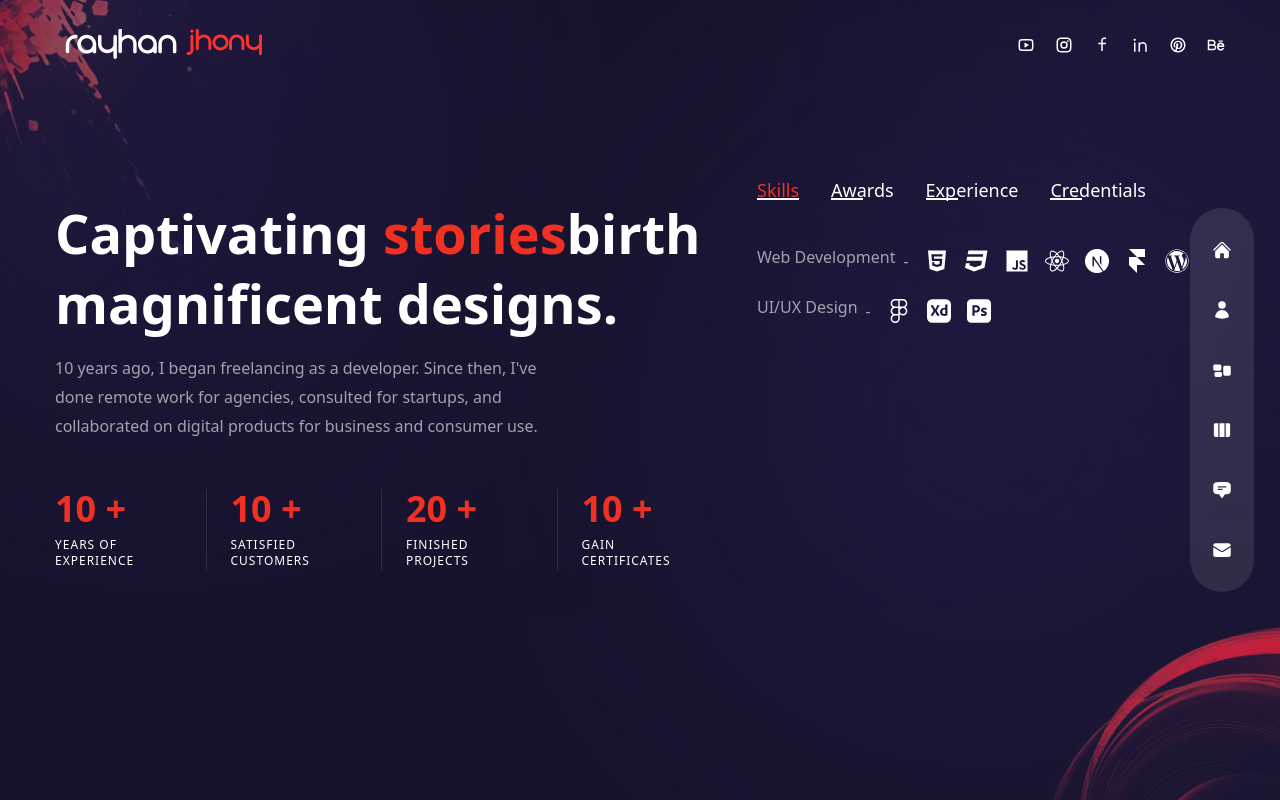
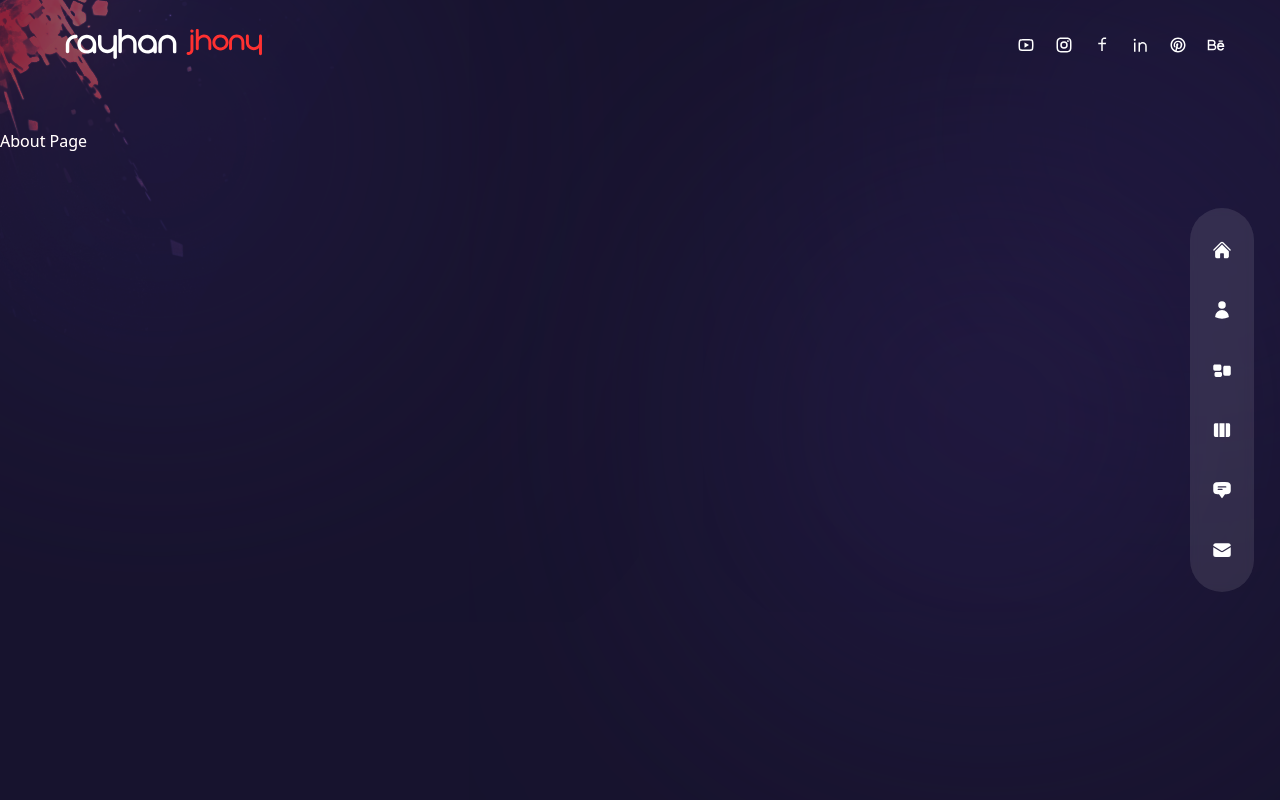
Before and after one commit to JhonyAust/jhony_me, a Next.js app: page /about in a window 1280 px wide. Built offline with nearby package versions, Linux system fonts and the light colour scheme.

Commit message:
Update index.js

```diff
--- a/pages/about/index.js
+++ b/pages/about/index.js
@@ -95,7 +95,8 @@ const About = () => {
   const [index, setIndex] = useState(0);
   return (
     <div className='bg-primary/30 py-32 text-center xl:text-left h-full'>
-        <Circles />
+        <div>About Page</div>
+      {/* <Circles />
       <motion.div
         variants={fadeIn('right', 0.2)}
         initial='hidden'
@@ -103,7 +104,7 @@ const About = () => {
         exit='hidden'
         className='hidden xl:flex absolute bottom-0 -left-[370px]'
       >
-          {/* <Avatar /> */}
+
       </motion.div>
 
       <div className='container mx-auto h-full flex flex-col items-center xl:flex-row gap-x-6'>
@@ -127,7 +128,7 @@ const About = () => {
             done remote work for agencies, consulted for startups, and
             collaborated on digital products for business and consumer use.
           </motion.p>
-            {/* counters */}
+
           <motion.div
             variants={fadeIn('right', 0.6)}
             initial='hidden'
@@ -135,7 +136,7 @@ const About = () => {
             exit='hidden'
             className='hidden md:flex md:max-w-xl xl:max-w-none mx-auto xl:mx-0 mb-8'>
             <div className='flex flex-1 xl:gap-x-6'>
-                {/* experience */}
+
               <div className='relative flex-1 after:w-[1px] after:h-full after:bg-white/10 after:absolute after:top-0 after:right-0'>
                 <div className='text-2xl xl:text-4xl font-extrabold text-accent mb-2'>
                   <CountUp start={0} end={10} duration={5} /> +
@@ -144,7 +145,7 @@ const About = () => {
                   Years of experience
                 </div>
               </div>
-                {/* clients */}
+
               <div className='relative flex-1 after:w-[1px] after:h-full after:bg-white/10 after:absolute after:top-0 after:right-0'>
                 <div className='text-2xl xl:text-4xl font-extrabold text-accent mb-2'>
                   <CountUp start={0} end={10} duration={5} /> +
@@ -153,7 +154,7 @@ const About = () => {
                   Satisfied Customers
                 </div>
               </div>
-                {/* Project */}
+
               <div className='relative flex-1 after:w-[1px] after:h-full after:bg-white/10 after:absolute after:top-0 after:right-0'>
                 <div className='text-2xl xl:text-4xl font-extrabold text-accent mb-2'>
                   <CountUp start={0} end={20} duration={5} /> +
@@ -205,7 +206,7 @@ const About = () => {
             ))}
           </div>
         </motion.div>
-        </div>
+      </div> */}
     </div>
   );
 };
```
Lines whose indentation alone changed are shown as unchanged.
